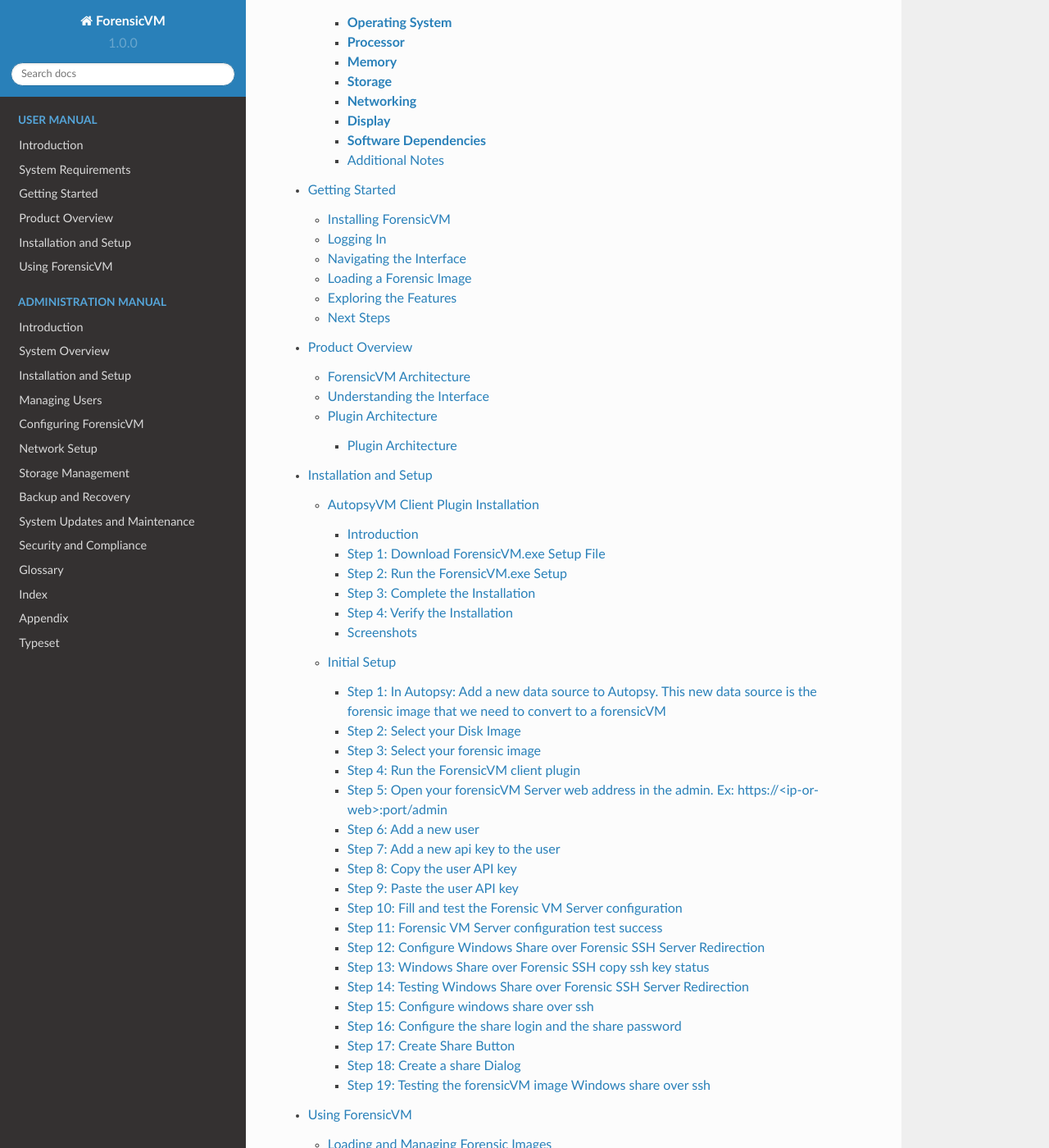
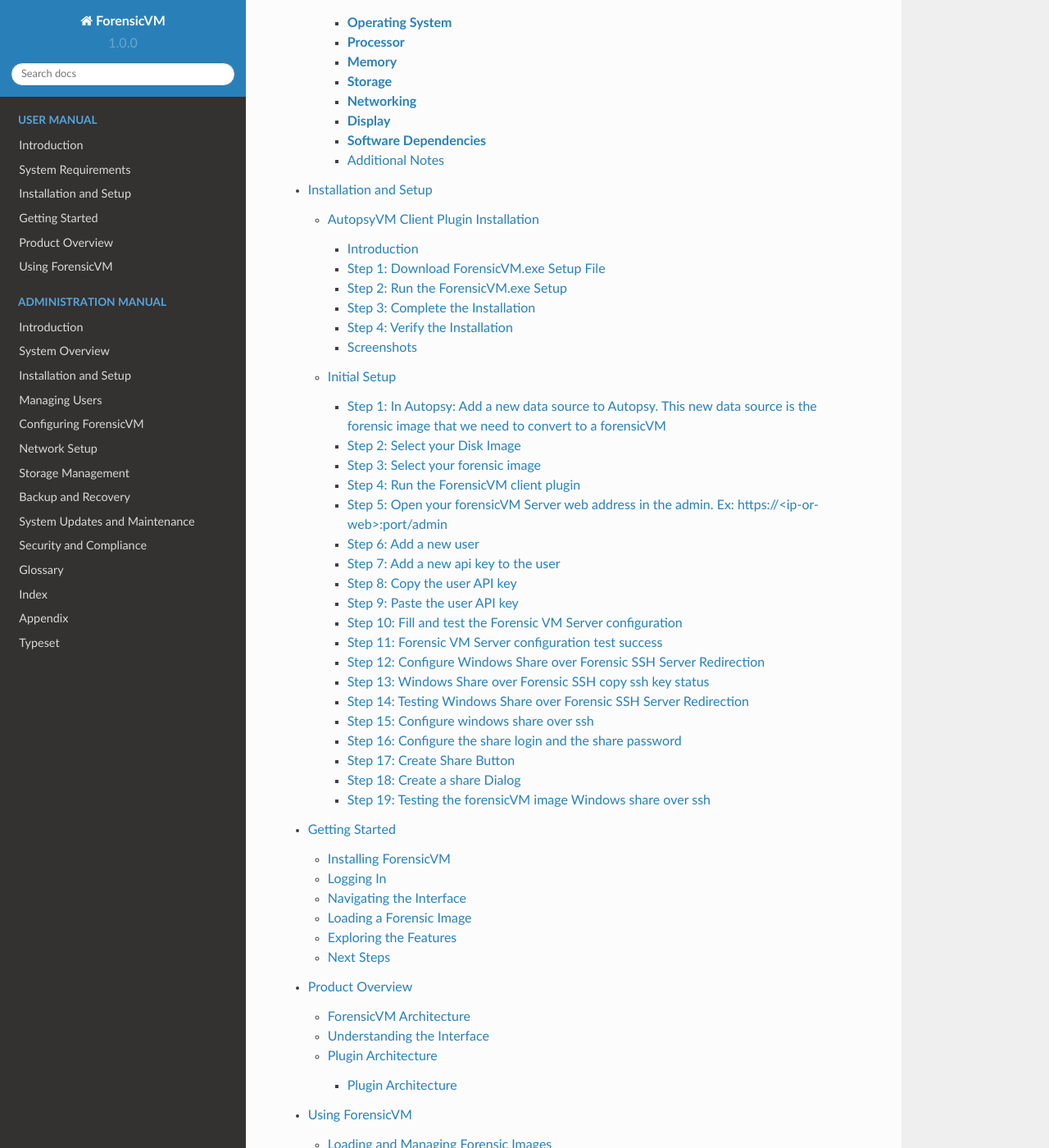
Before and after one commit to nunomourinho/ForensicVMServerAndClientDocs, a Sphinx documentation site: the page built from docs/index.rst, in a window 1280 px wide and 1400 px high, scrolled down 2097 px. Shown: the whole window at 82% size. Built offline with Sphinx 7.4.7 and the Read the Docs theme 2.0.0, drawn with Linux system fonts in a browser that asks for light colours; pages that are not in the unit, such as notebooks, are missing from menus.

```diff
--- a/docs/index.rst
+++ b/docs/index.rst
@@ -34,9 +34,9 @@ Check out the :doc:`usage` section for further information, including how to :re
 
    Introduction <user/introduction>
    System Requirements <user/system_requirements>
+   Installation and Setup <user/installation_and_setup>
    Getting Started <user/getting_started>
    Product Overview <user/product_overview/product_overview>
-   Installation and Setup <user/installation_and_setup>
    Using ForensicVM <user/using_forensicvm>
    Forensic Image Life Cycle <user/forensic_image_life_cycle>
 
```
